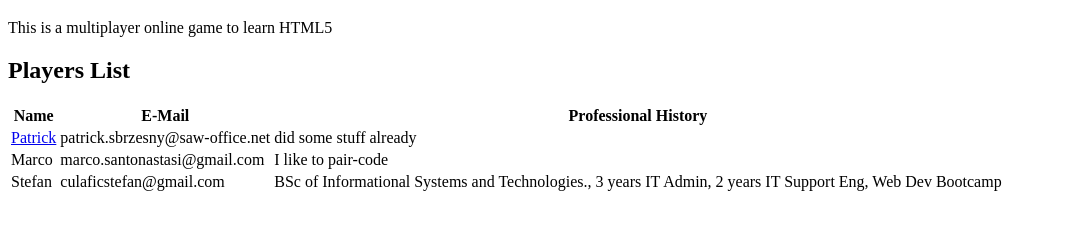
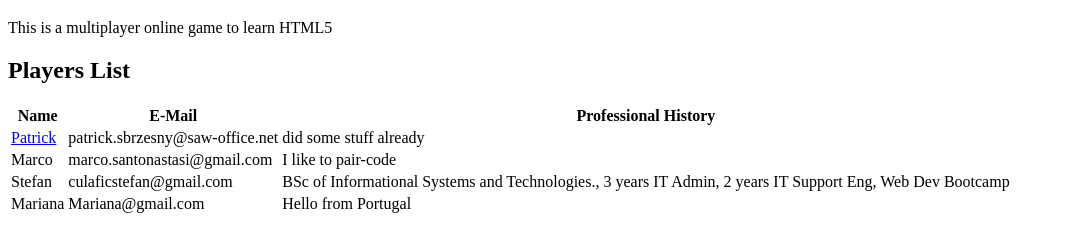
Before and after one commit to patrickweiss/html5-learning-game, a plain HTML site: page index.html in a window 1280 px wide. Shown: the part 61-312 px from the top of the page, without its empty margins (0-1065 px from the left). Drawn offline with Linux system fonts and the light colour scheme.

Commit message:
Added info for Mairana

```diff
--- a/index.html
+++ b/index.html
@@ -30,6 +30,11 @@
                 <td>culaficstefan@gmail.com</td>
                 <td>BSc of Informational Systems and Technologies., 3 years IT Admin, 2 years IT Support Eng, Web Dev Bootcamp</td>
             </tr>
+            <tr>
+                <td>Mariana</td>
+                <td>Mariana@gmail.com</td>
+                <td>Hello from Portugal</td>
+        </tr>
         </tbody>
     </table>
 </body>
```
